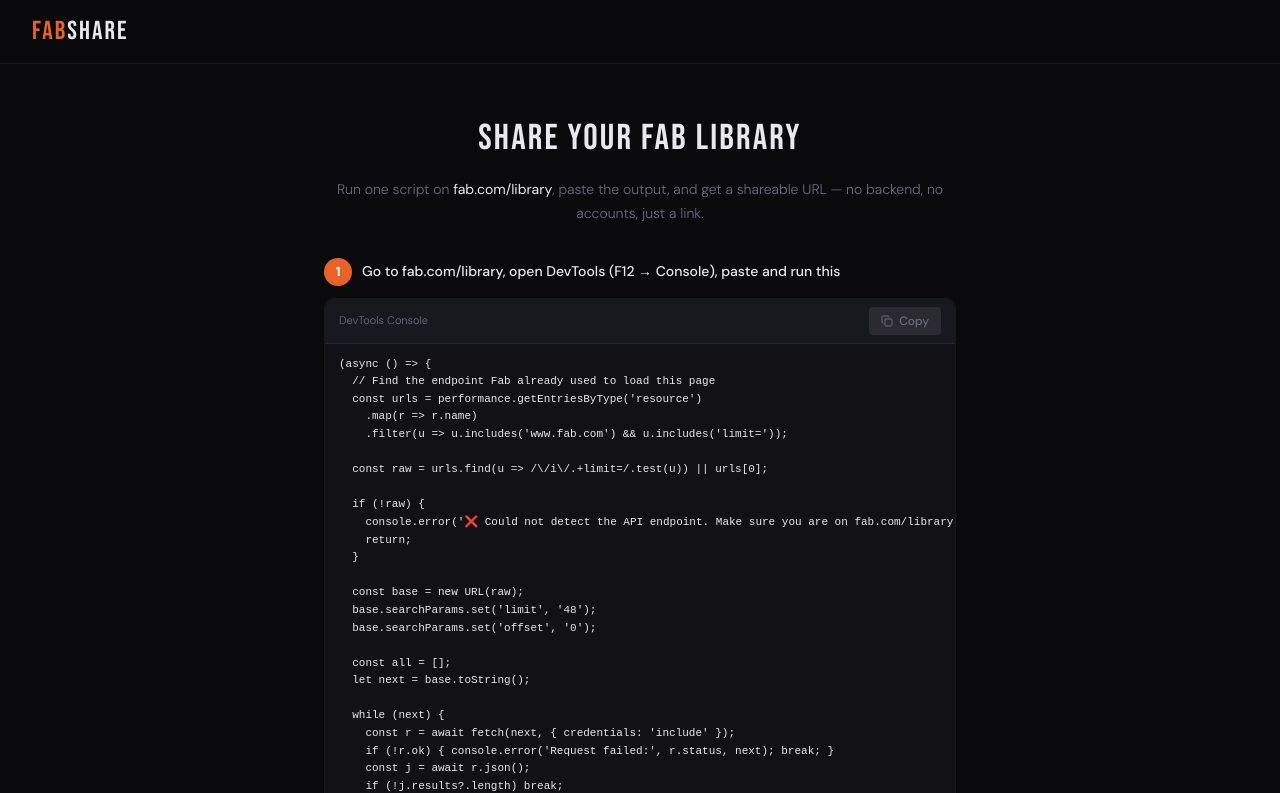
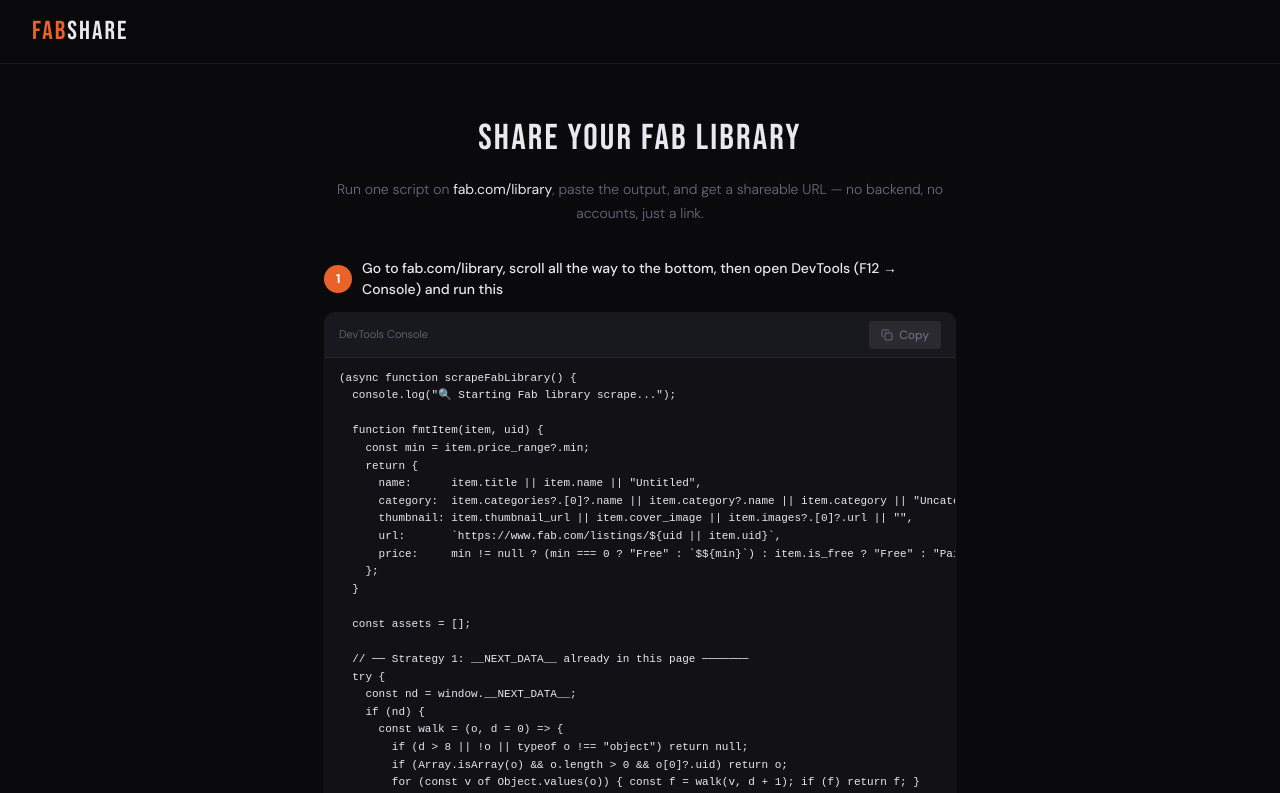
Before and after one commit to Dylan-JM/FabShare, a Next.js app: page / in a window 1280 px wide. Shown: the top 793 px of the page. Built offline with nearby package versions, Linux system fonts and the light colour scheme.

Commit message:
Script: now gets asset names and thumbnails

```diff
--- a/components/Gallery.tsx
+++ b/components/Gallery.tsx
@@ -1,6 +1,6 @@
 "use client";
 
-import { useCallback, useEffect, useMemo, useRef, useState } from "react";
+import { useMemo, useState } from "react";
 import type { FabAsset } from "@/lib/types";
 
 interface GalleryProps {
@@ -8,26 +8,17 @@
   onBack: () => void;
 }
 
-interface EnrichedAsset extends FabAsset {
+interface IndexedAsset extends FabAsset {
   _index: number;
-  _needsEnrich: boolean;
 }
 
-const UUID_RE = /^[0-9a-f]{8}-[0-9a-f]{4}-[0-9a-f]{4}-[0-9a-f]{4}-[0-9a-f]{12}$/i;
-const LISTING_RE = /listings\/([0-9a-f-]{36})/i;
-
 export default function Gallery({ assets: initialAssets, onBack }: GalleryProps) {
-  const [assets, setAssets] = useState<EnrichedAsset[]>(() =>
-    initialAssets.map((a, i) => {
-      const needsEnrich = UUID_RE.test((a.name || "").trim()) || !a.name || a.name === "…";
-      return { ...a, _index: i, _needsEnrich: needsEnrich };
-    })
+  const [assets] = useState<IndexedAsset[]>(() =>
+    initialAssets.map((a, i) => ({ ...a, _index: i }))
   );
   const [search, setSearch] = useState("");
   const [activeCategory, setActiveCategory] = useState("All");
   const [linkCopied, setLinkCopied] = useState(false);
-  const [progress, setProgress] = useState<{ done: number; total: number } | null>(null);
-  const enriched = useRef(false);
 
   const categories = useMemo(() => {
     const cats = new Set(assets.map(a => a.category || "Uncategorized"));
@@ -43,55 +34,6 @@
     });
   }, [assets, search, activeCategory]);
 
-  const updateAsset = useCallback((index: number, patch: Partial<EnrichedAsset>) => {
-    setAssets(prev => prev.map(a => a._index === index ? { ...a, ...patch } : a));
-  }, []);
-
-  useEffect(() => {
-    if (enriched.current) return;
-    const toEnrich = assets.filter(a => a._needsEnrich);
-    if (toEnrich.length === 0) return;
-    enriched.current = true;
-
-    const BATCH = 5;
-    let done = 0;
-    const total = toEnrich.length;
-    setProgress({ done: 0, total });
-
-    (async () => {
-      for (let i = 0; i < toEnrich.length; i += BATCH) {
-        await Promise.all(
-          toEnrich.slice(i, i + BATCH).map(async asset => {
-            const uid = (asset.url.match(LISTING_RE) || [])[1];
-            if (uid) {
-              try {
-                const r = await fetch(`https://www.fab.com/i/listings/${uid}`, {
-                  headers: { accept: "application/json" },
-                  credentials: "include",
-                });
-                if (r.ok) {
-                  const d = await r.json();
-                  const minPrice = d.price_range?.min;
-                  updateAsset(asset._index, {
-                    name: d.title || d.name || uid,
-                    thumbnail: d.thumbnail_url || d.cover_image || d.images?.[0]?.url || "",
-                    category: d.categories?.[0]?.name || d.category?.name || "Uncategorized",
-                    price: minPrice != null ? (minPrice === 0 ? "Free" : `$${minPrice.toFixed(2)}`) : (d.is_free ? "Free" : asset.price),
-                    _needsEnrich: false,
-                  });
-                }
-              } catch { /* network error, keep placeholder */ }
-            }
-            done++;
-            setProgress({ done, total });
-          })
-        );
-        await new Promise(r => setTimeout(r, 200));
-      }
-      setProgress(null);
-    })();
-  }, []); // eslint-disable-line react-hooks/exhaustive-deps
-
   const copyLink = async () => {
     await navigator.clipboard.writeText(window.location.href);
     setLinkCopied(true);
@@ -100,22 +42,6 @@
 
   return (
     <div style={{ minHeight: "100vh", background: "#0a0a0c" }}>
-      {/* Progress bar */}
-      {progress && (
-        <>
-          <div style={{ position: "fixed", top: 64, left: 0, right: 0, height: 3, background: "#18181f", zIndex: 200 }}>
-            <div style={{ height: "100%", background: "#e8622a", width: `${Math.round(progress.done / progress.total * 100)}%`, transition: "width .3s" }} />
-          </div>
-          <div style={{
-            position: "fixed", top: 72, right: 32, zIndex: 200,
-            background: "#111116", border: "1px solid #ffffff0f", borderRadius: 6,
-            padding: "4px 10px", fontSize: 12, color: "#6b6b80",
-          }}>
-            Fetching {progress.done}/{progress.total}…
-          </div>
-        </>
-      )}
-
       {/* Header */}
       <header style={{
         position: "sticky", top: 0, zIndex: 100,
@@ -212,7 +138,7 @@
   );
 }
 
-function AssetCard({ asset }: { asset: EnrichedAsset }) {
+function AssetCard({ asset }: { asset: IndexedAsset }) {
   const [imgError, setImgError] = useState(false);
   const isFree = asset.price?.toLowerCase() === "free" || asset.price === "0" || asset.price === "$0.00";
 
@@ -254,9 +180,8 @@
           width: "100%", aspectRatio: "16/10", background: "#18181f",
           display: "flex", alignItems: "center", justifyContent: "center",
           fontSize: 28, color: "#6b6b80",
-          ...(asset._needsEnrich ? shimmerStyle : {}),
         }}>
-          {asset._needsEnrich ? "" : "📦"}
+          📦
         </div>
       )}
 
@@ -287,8 +212,3 @@
     </a>
   );
 }
-
-const shimmerStyle: React.CSSProperties = {
-  position: "relative",
-  overflow: "hidden",
-};
--- a/components/Importer.tsx
+++ b/components/Importer.tsx
@@ -6,54 +6,102 @@
 import type { FabAsset } from "@/lib/types";
 import CopyButton from "./CopyButton";
 
-// Single script — no refresh needed.
-// Uses the Performance API to find the endpoint Fab already called when the
-// page loaded, then paginates through it directly using the active session.
-const SCRAPER = `(async () => {
-  // Find the endpoint Fab already used to load this page
-  const urls = performance.getEntriesByType('resource')
-    .map(r => r.name)
-    .filter(u => u.includes('www.fab.com') && u.includes('limit='));
+const SCRAPER = `(async function scrapeFabLibrary() {
+  console.log("🔍 Starting Fab library scrape...");
 
-  const raw = urls.find(u => /\\/i\\/.+limit=/.test(u)) || urls[0];
+  function fmtItem(item, uid) {
+    const min = item.price_range?.min;
+    return {
+      name:      item.title || item.name || "Untitled",
+      category:  item.categories?.[0]?.name || item.category?.name || item.category || "Uncategorized",
+      thumbnail: item.thumbnail_url || item.cover_image || item.images?.[0]?.url || "",
+      url:       \`https://www.fab.com/listings/\${uid || item.uid}\`,
+      price:     min != null ? (min === 0 ? "Free" : \`$\${min}\`) : item.is_free ? "Free" : "Paid",
+    };
+  }
 
-  if (!raw) {
-    console.error('❌ Could not detect the API endpoint. Make sure you are on fab.com/library and the page has fully loaded.');
+  const assets = [];
+
+  // ── Strategy 1: __NEXT_DATA__ already in this page ───────
+  try {
+    const nd = window.__NEXT_DATA__;
+    if (nd) {
+      const walk = (o, d = 0) => {
+        if (d > 8 || !o || typeof o !== "object") return null;
+        if (Array.isArray(o) && o.length > 0 && o[0]?.uid) return o;
+        for (const v of Object.values(o)) { const f = walk(v, d + 1); if (f) return f; }
+        return null;
+      };
+      const listings = walk(nd.props?.pageProps);
+      if (listings?.length) {
+        listings.forEach(item => assets.push(fmtItem(item, item.uid)));
+        console.log(\`✅ Found \${assets.length} assets in page data\`);
+      }
+    }
+  } catch {}
+
+  // ── Strategy 2: UIDs from DOM → fetch each listing page ──
+  // The internal /i/listings/ API doesn't exist, but each public listing page
+  // embeds its full data in __NEXT_DATA__ which we can parse from the HTML.
+  if (!assets.length) {
+    const seen = new Set();
+    document.querySelectorAll("a[href*='/listings/']").forEach(a => {
+      const m = a.href.match(/listings\\/([a-f0-9-]{36})/i);
+      if (m && !seen.has(m[1])) seen.add(m[1]);
+    });
+    const uids = [...seen];
+
+    if (!uids.length) {
+      console.error("❌ No listing links found. Scroll to the bottom of fab.com/library so all assets load, then re-run.");
       return;
     }
 
-  const base = new URL(raw);
-  base.searchParams.set('limit', '48');
-  base.searchParams.set('offset', '0');
+    console.log(\`Found \${uids.length} listings. Fetching each page for metadata...\`);
 
-  const all = [];
-  let next = base.toString();
+    const BATCH = 6;
+    for (let i = 0; i < uids.length; i += BATCH) {
+      await Promise.all(uids.slice(i, i + BATCH).map(async uid => {
+        try {
+          const html = await (await fetch(\`/listings/\${uid}\`)).text();
 
-  while (next) {
-    const r = await fetch(next, { credentials: 'include' });
-    if (!r.ok) { console.error('Request failed:', r.status, next); break; }
-    const j = await r.json();
-    if (!j.results?.length) break;
-    all.push(...j.results);
-    next = j.next || null;
-    console.log(\`📦 \${all.length} assets loaded...\`);
+          // Pull __NEXT_DATA__ from the listing page HTML
+          const m = html.match(/<script id="__NEXT_DATA__"[^>]*>([\\s\\S]*?)<\\/script>/);
+          if (m) {
+            const pp = JSON.parse(m[1])?.props?.pageProps ?? {};
+            const item = pp.listing ?? pp.asset ?? pp.product ?? pp.data
+                      ?? Object.values(pp).find(v => v && typeof v === "object" && v.uid === uid);
+            if (item?.title) { assets.push(fmtItem(item, uid)); return; }
           }
 
-  if (!all.length) {
-    console.error('❌ No assets returned. Are you logged in and on fab.com/library?');
+          // OG tag fallback (title + cover image at minimum)
+          const title = html.match(/property="og:title"\\s+content="([^"]+)"/)?.[1]
+                     || html.match(/<title>([^<|]+)/)?.[1]?.trim();
+          const thumb = html.match(/property="og:image"\\s+content="([^"]+)"/)?.[1];
+          assets.push({ name: title || uid, category: "Uncategorized", thumbnail: thumb || "",
+                        url: \`https://www.fab.com/listings/\${uid}\`, price: "" });
+        } catch {}
+      }));
+      console.log(\`  \${Math.min(i + BATCH, uids.length)}/\${uids.length} done...\`);
+      await new Promise(r => setTimeout(r, 120));
+    }
+  }
+
+  if (!assets.length) {
+    console.error("❌ No assets found. Are you logged in and on fab.com/library?");
     return;
   }
 
-  const assets = all.map(item => ({
-    name: item.title,
-    category: item.categories?.[0]?.name ?? 'Uncategorized',
-    thumbnail: item.thumbnail_url ?? '',
-    url: \`https://www.fab.com/listings/\${item.uid}\`,
-    price: item.price_range ?? 'Free',
-  }));
-
-  copy(JSON.stringify(assets));
-  console.log(\`✅ Copied \${assets.length} assets! Paste into FabShare.\`);
+  const output = JSON.stringify(assets, null, 2);
+  console.log(\`\\n✅ \${assets.length} assets ready!\`);
+  console.log("FAB_ASSETS_START");
+  console.log(output);
+  console.log("FAB_ASSETS_END");
+  try {
+    await navigator.clipboard.writeText(output);
+    console.log("✅ Copied to clipboard automatically!");
+  } catch {
+    console.log("⚠️ Auto-copy blocked — manually copy the JSON between the markers above.");
+  }
 })();`;
 
 const DEMO: FabAsset[] = [
@@ -110,12 +158,11 @@
         </p>
 
         {/* Step 1 */}
-        <Step n={1} title='Go to fab.com/library, open DevTools (F12 → Console), paste and run this'>
+        <Step n={1} title="Go to fab.com/library, scroll all the way to the bottom, then open DevTools (F12 → Console) and run this">
           <CodeBlock code={SCRAPER} />
           <p style={{ fontSize: 12, color: "#6b6b80", marginTop: 10 }}>
-            The script finds Fab&apos;s API automatically and paginates through your full library.
-            Watch the console — it logs progress and copies the result to your clipboard when done.
-            <strong style={{ color: "#e8e8ee" }}> No refresh needed.</strong>
+            Tries Fab&apos;s internal API first (auto-paginates), then falls back to DOM scraping.
+            Watch the console for progress. The output is copied to your clipboard automatically.
           </p>
         </Step>
 
```
Lines whose indentation alone changed are shown as unchanged.
